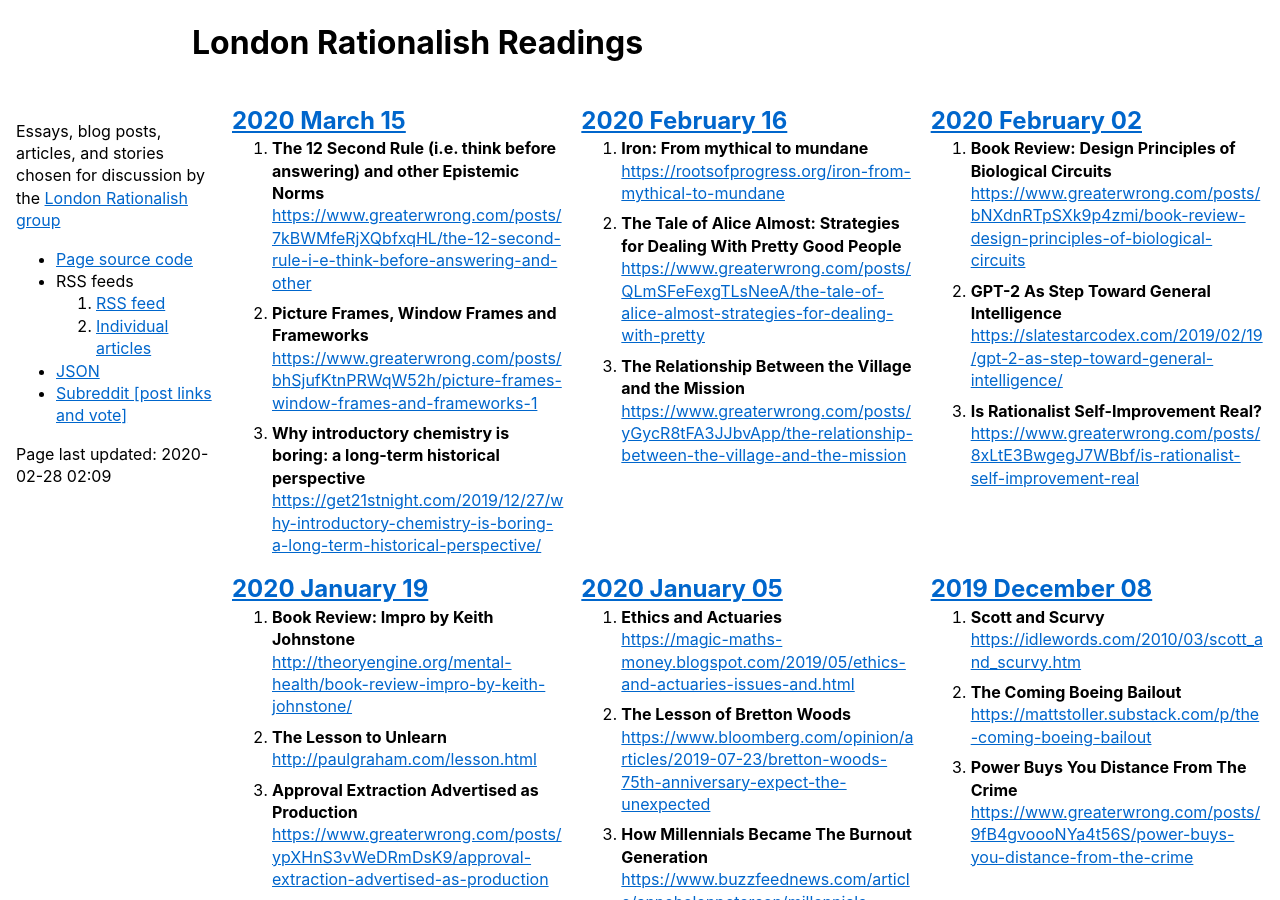
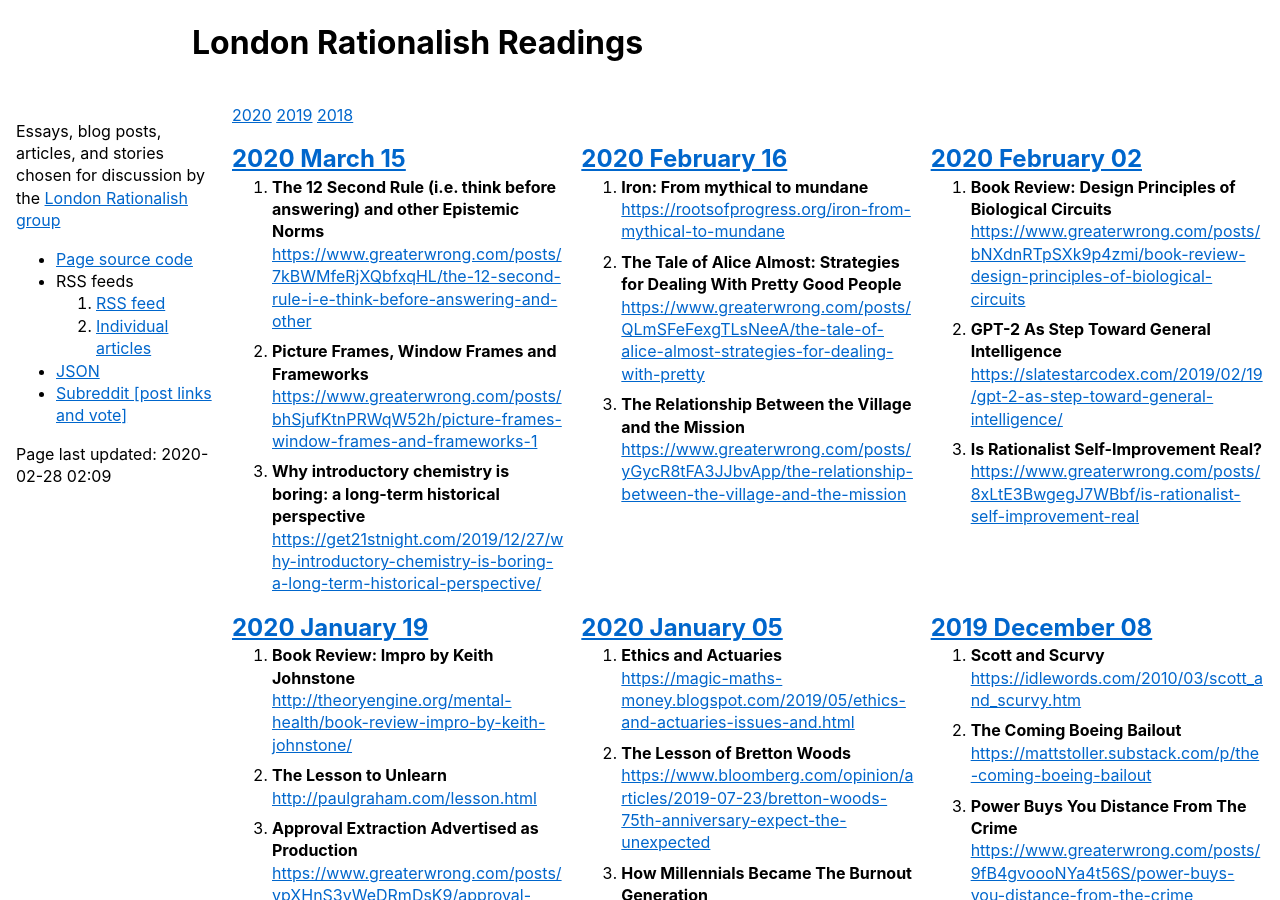
Before and after one commit to sackeyjason/london-rationalish-readings, a Jekyll site: the page built from newindex.html, in a window 1280 px wide and 900 px high. Built offline with Jekyll 4.4.1, drawn with Linux system fonts in a browser that asks for light colours.

Commit message:
Update newindex.html

```diff
--- a/newindex.html
+++ b/newindex.html
@@ -2,7 +2,11 @@
 layout: 2020
 title: London Rationalish Readings
 ---
-
+<div style="grid-column-start: 1; grid-column-end: -1" class="years">
+  <a href="y2018">2020</a>
+  <a href="y2019">2019</a>
+  <a href="y2020">2018</a>
+</div>
 {% assign _year = "0" %}
 {% for meeting in site.data.list.meetings %}
 {% assign m_date = meeting.date | date: "%Y-%m-%d" %}
```
